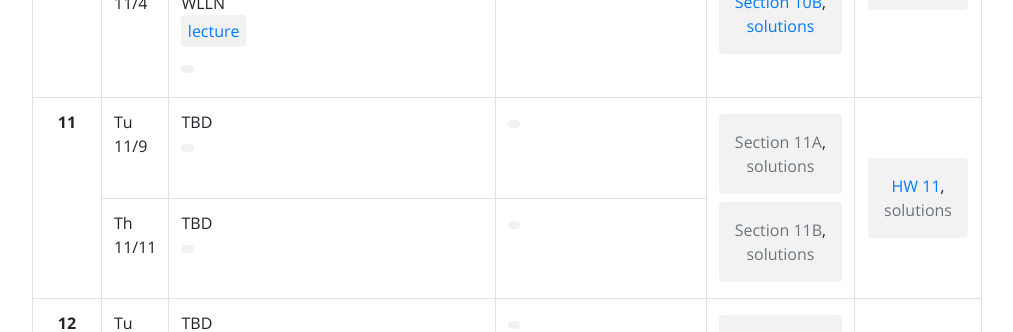
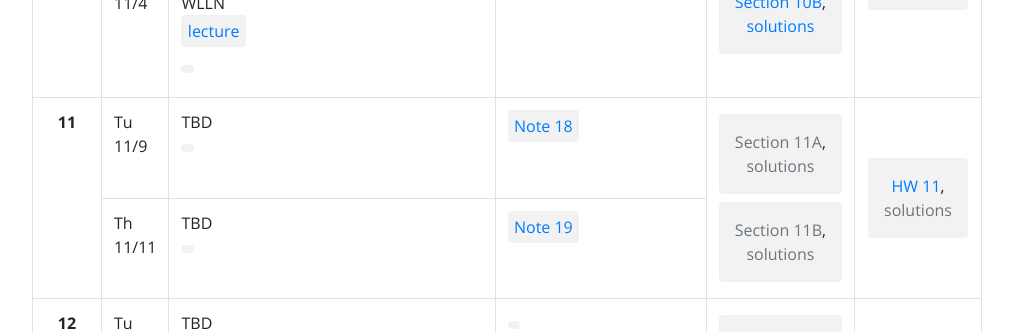
Before and after one commit to tsgoten/cs70-website, a Jekyll site: the page built from index.html, in a window 1280 px wide and 900 px high, scrolled down 3308 px. Shown: the part 145-477 px from the top of the window, without its empty margins (133-1146 px from the left). Built offline with Jekyll 4.4.1, drawn with Linux system fonts in a browser that asks for light colours.

Commit message:
added temp readings for week 11

```diff
--- a/_data/materials/week_11.yml
+++ b/_data/materials/week_11.yml
@@ -2,7 +2,7 @@
   date: "11/9"
   week: 11
   title: "TBD"
-  reading_text: []
+  reading_text: [18]
   webcast:
   password:
   mirror:
@@ -13,7 +13,7 @@
   date: "11/11"
   week: 11
   title: "TBD"
-  reading_text: []
+  reading_text: [19]
   webcast:
   password:
   mirror:
```
